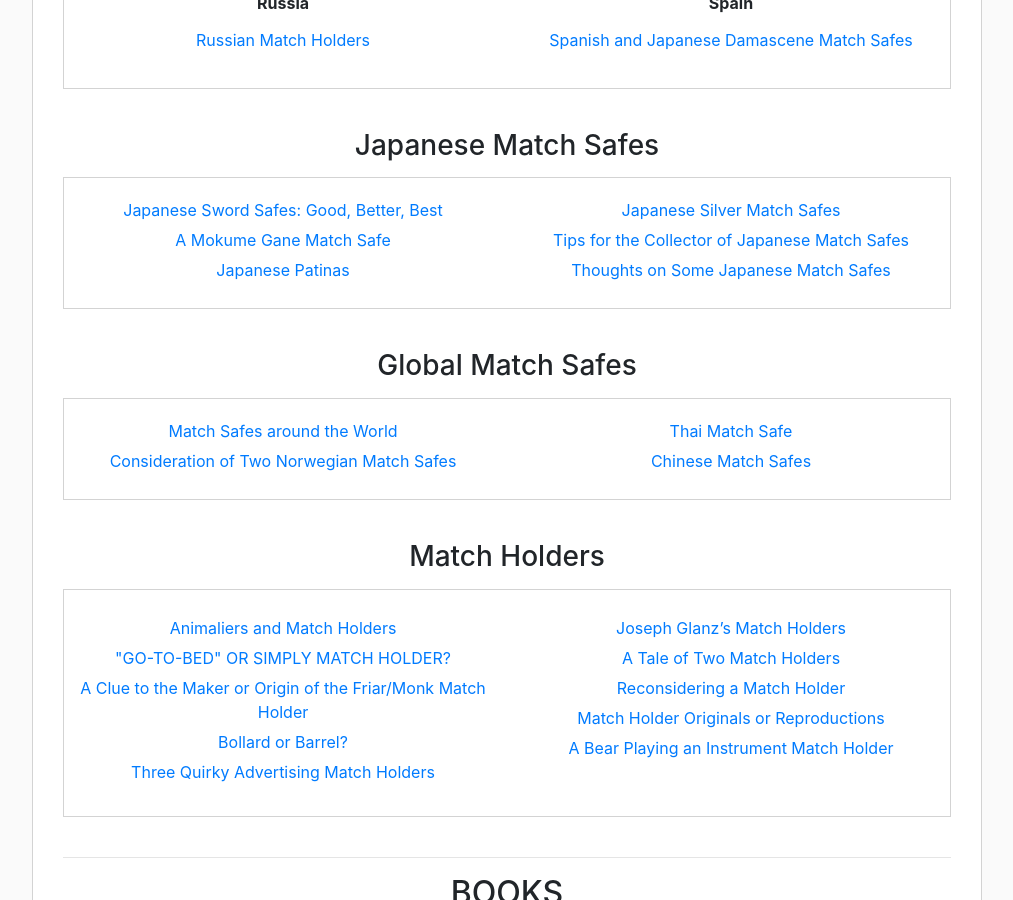
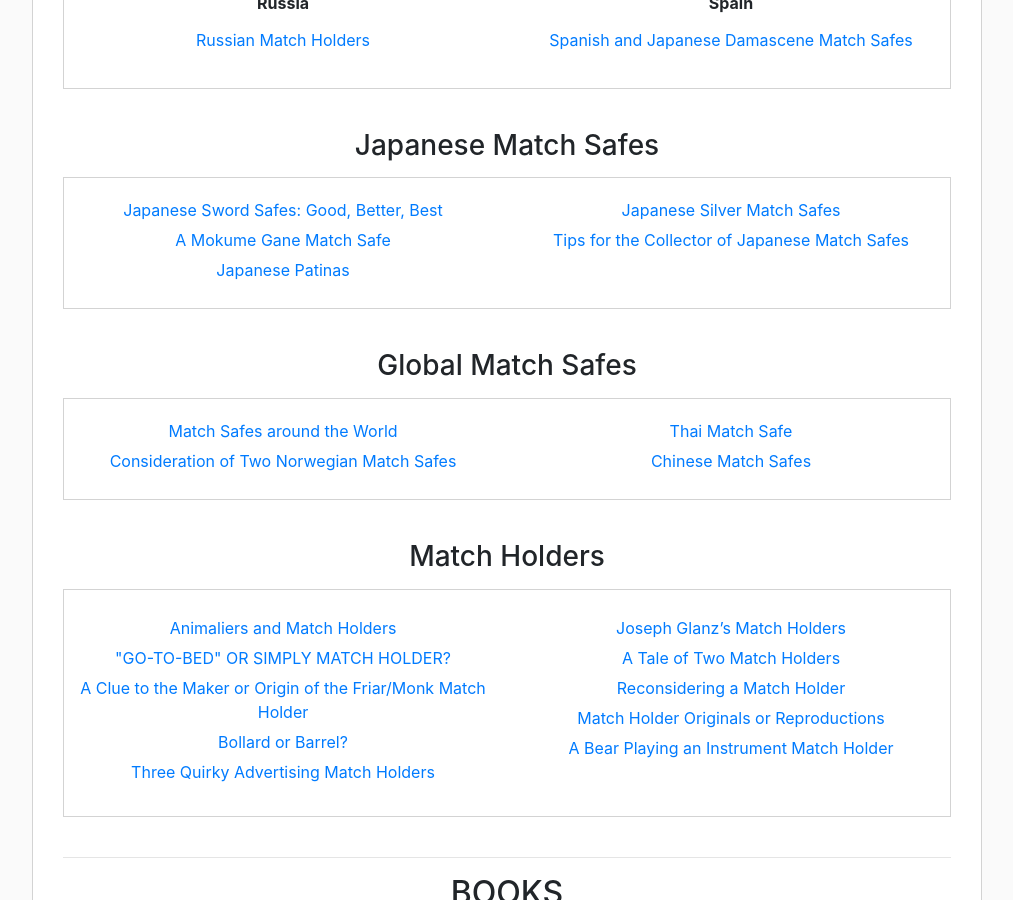
Before and after one commit to neilshapiro/MatchSafeScholar, a Jekyll site: the page built from works.html, in a window 1280 px wide and 900 px high, scrolled down 1169 px. Shown: the whole window, without its empty margins (228-1241 px from the left). Built offline with Jekyll 4.4.1, drawn with Linux system fonts in a browser that asks for light colours.

Commit message:
Update Articles “japanese_section”

```diff
--- a/_data/articles/japanese.json
+++ b/_data/articles/japanese.json
@@ -19,10 +19,6 @@
     {
       "title": "Tips for the Collector of Japanese Match Safes",
       "path": "/assets/pdfs/articles/Tips for the collector of Japanese Match Safes.pdf"
-    },
-    {
-      "title": "Thoughts on Some Japanese Match Safes",
-      "path": "/assets/pdfs/articles/thoughts-of-japanese-match-safes_final.pdf"
     }
   ]
 }
```
